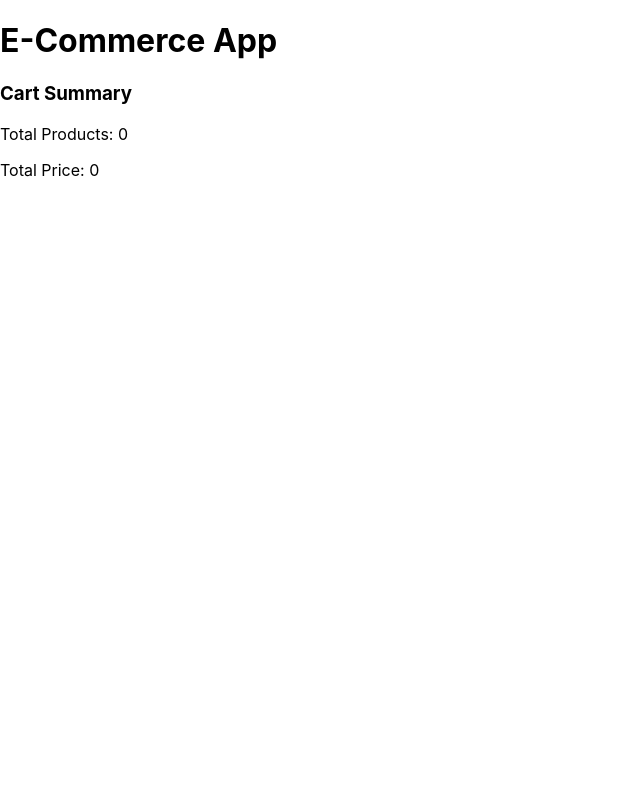
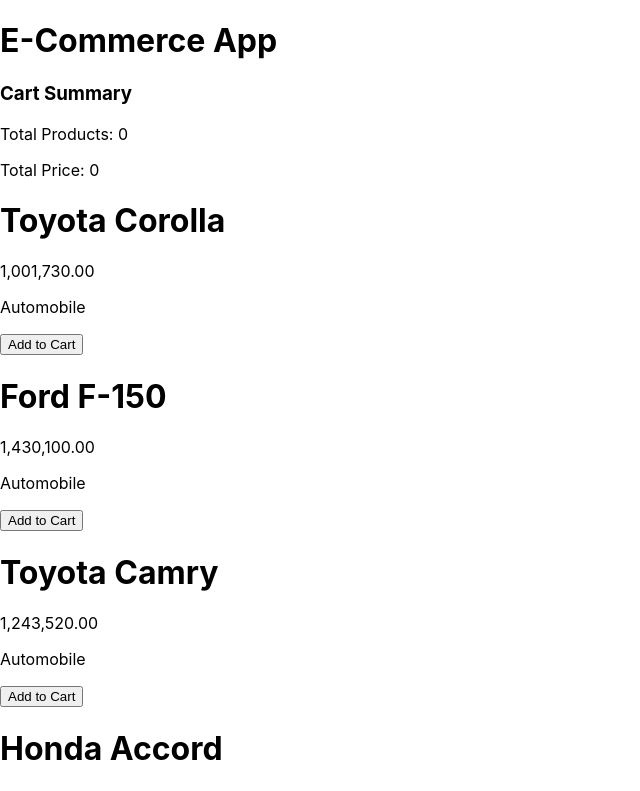
Before and after one commit to chrstan23/ReactLab, a React (Create React App) app: page / in a window 1280 px wide. Shown: the top 791 px of the page, without its empty margins (0-640 px from the left). Built offline with nearby package versions, Linux system fonts and the light colour scheme.

Commit message:
I added Add to Cart to add total price and total products.

```diff
--- a/src/Product.js
+++ b/src/Product.js
@@ -1,14 +1,12 @@
-import React from "react";
+import React from 'react';
+import ProductInformation from './ProductInformation';
 
-function Product() {
-
-    return (
-        <div>
-
-        </div>
-
-    )
-
-}
+const Product = ({ name, price, description, addToCart }) => {
+  return (
+    <div>
+      <ProductInformation name={name} price={price} description={description} addToCart={() => addToCart(price)} />
+    </div>
+  );
+};
 
 export default Product;
```
